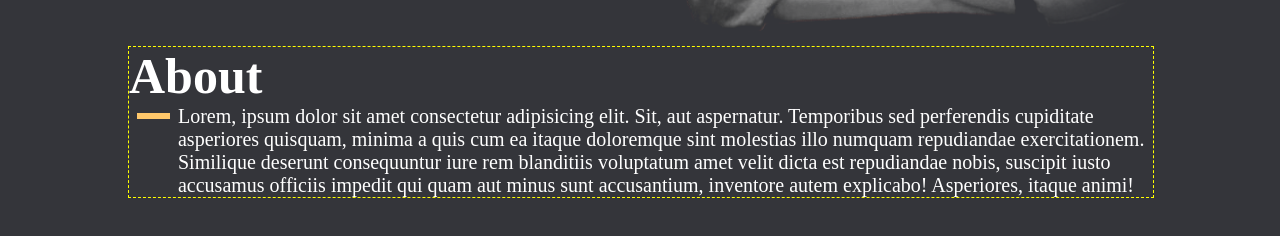
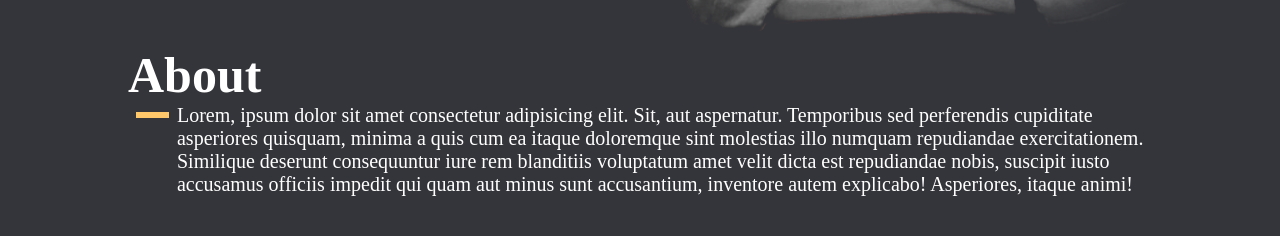
Before and after one commit to raj-neelam/My-Portfolio, a plain HTML site: page index.html in a window 1280 px wide. Shown: the part 550-786 px from the top of the page. Drawn offline with Linux system fonts and the light colour scheme.

Commit message:
cleared dash

```diff
--- a/styles/style_about.css
+++ b/styles/style_about.css
@@ -1,6 +1,6 @@
 .about{
     width: 100%;
-    border: 1px dashed yellow;
+    /* border: 1px dashed yellow; */
 }
 .about > p{
     color: white;
```
